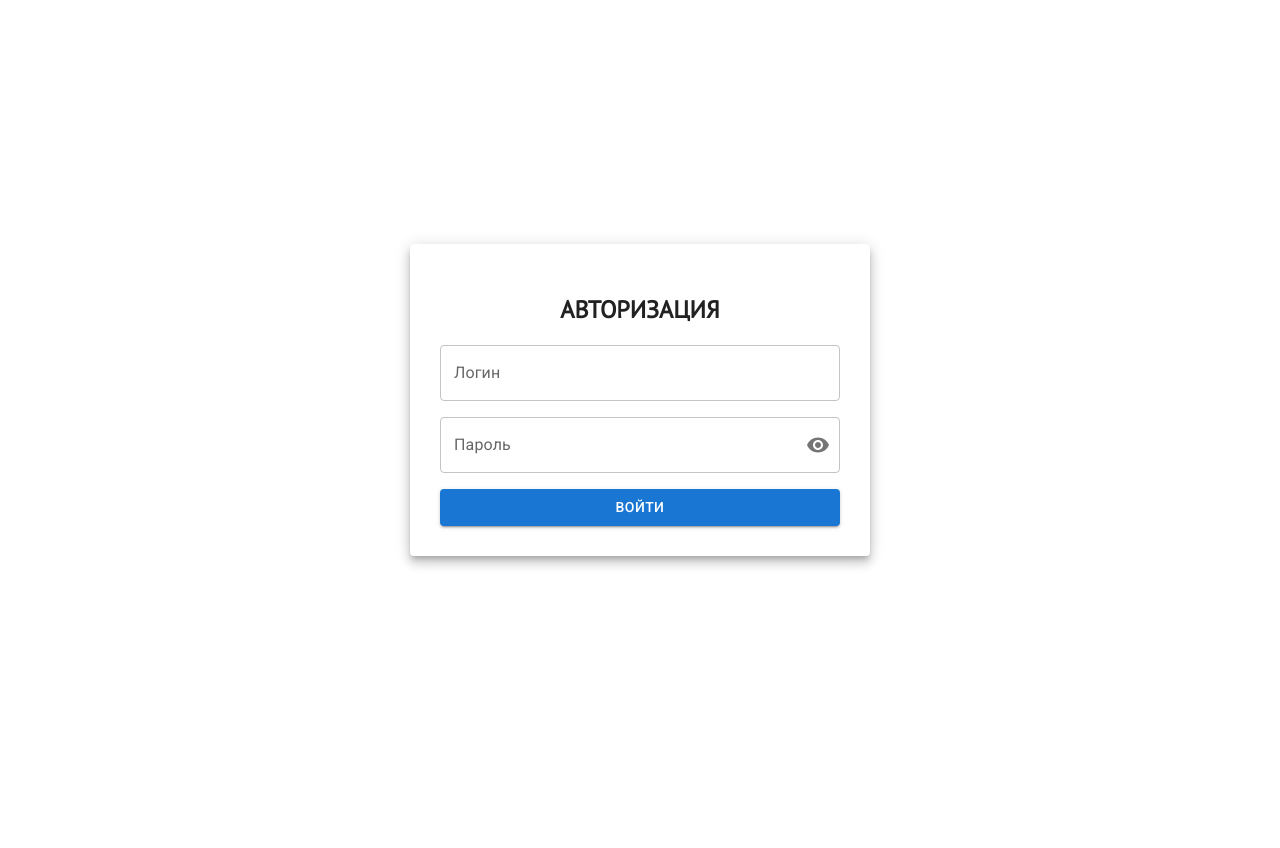
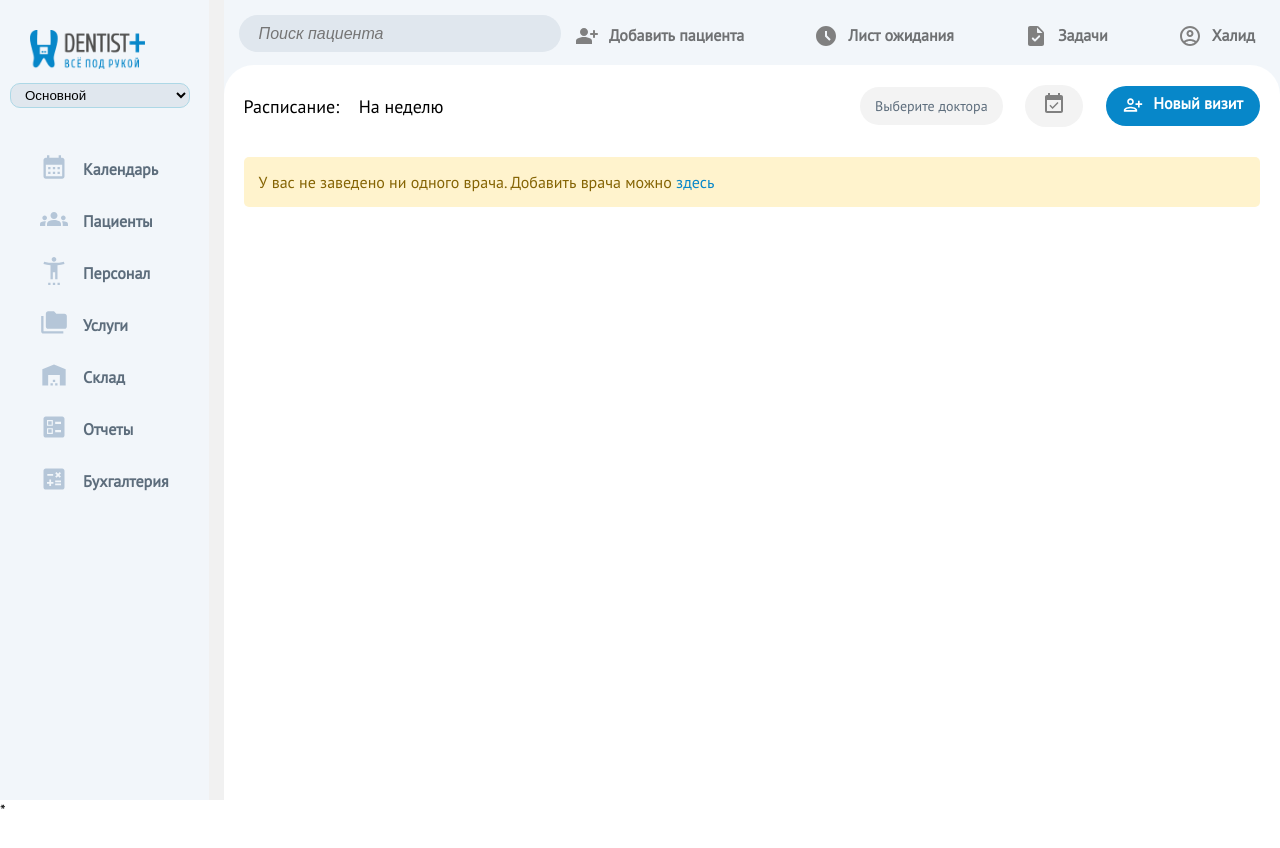
Before and after one commit to alievhalid/dentist, a React (Create React App) app: page / in a window 1280 px wide. Shown: the top 848 px of the page. Before the commit the page ends 800 px from the top, so only its background shows below. Built offline with nearby package versions, Linux system fonts and the light colour scheme; a web font is replaced by a local one.

Commit message:
fixed bugs

```diff
--- a/src/common/App.js
+++ b/src/common/App.js
@@ -6,11 +6,11 @@ import Auth from "../components/auth/Auth";
 function App() {
   return (
     <div className="App">
-       <Auth />
-      {/*<div className="content">*/}
-      {/*  <Sidebar />*/}
-      {/*  <Content />*/}
-      {/*</div>*/}
+       {/* <Auth /> */}
+      <div className="content">
+        <Sidebar />
+        <Content />
+      </div>*
     </div>
   );
 }
```
